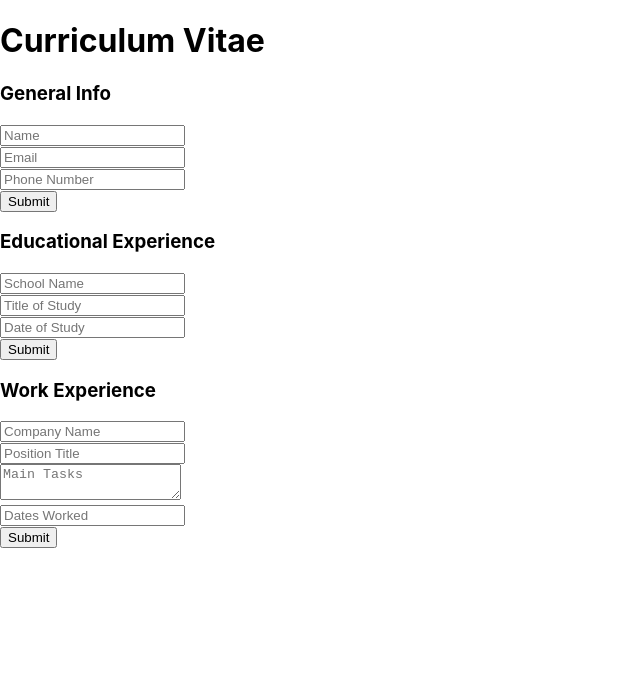
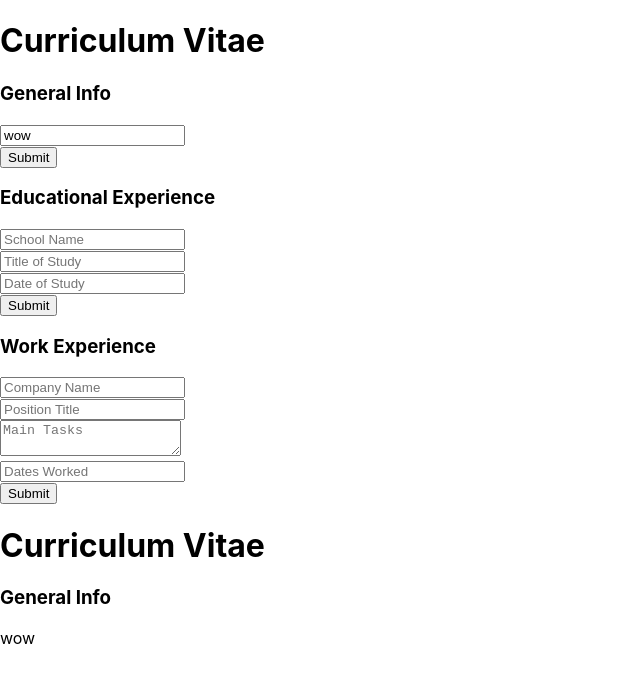
Before and after one commit to mishtickle/CV-Project, a React (Create React App) app: page / in a window 1280 px wide. Shown: the top 682 px of the page, without its empty margins (0-640 px from the left). Built offline with nearby package versions, Linux system fonts and the light colour scheme; the HTML template or start-up script is replaced by a standard one.

Commit message:
State updates to parent from child in one component

```diff
--- a/src/components/GeneralInfo.js
+++ b/src/components/GeneralInfo.js
@@ -3,11 +3,12 @@ import React from 'react';
 class GeneralInfo extends React.Component {
     constructor(props){
         super(props);
-        this.onChange =this.onChange.bind(this);
+        // this.onChange =this.onChange.bind(this);
+        this.handleNameChange = this.handleNameChange.bind(this);
     }
 
-    onChange(event) {
-        this.setState({[event.target.name]: event.target.value})
+    handleNameChange(event) {
+        this.props.onNameChange(event.target.value);
     }
 
     handleClick(e) {
@@ -16,16 +17,17 @@ class GeneralInfo extends React.Component {
     }
 
     render() {
-        const { name, email, phone } = this.props;
+        const { userName, userEmail, userPhone } = this.props;
+        console.log(userName)
         return(
             <>
                 <form label="General Info" preventDefault>
-                    <input type = "text" placeholder="Name" name="name" value={name} onChange={this.onChange} />
+                    <input type = "text" placeholder="Name" name="userName" value={userName} onChange={this.handleNameChange} />
                     <br/>
-                    <input type = "text" placeholder="Email" name="email" value={email} onChange={this.onChange} />
+                    {/* <input type = "text" placeholder="Email" name="userEmail" value={userEmail} onChange={this.onChange} />
                     <br/>
-                    <input type="text" placeholder="Phone Number" name="phone" value={phone} onChange={this.onChange} />
-                    <br/>
+                    <input type="text" placeholder="Phone Number" name="userPhone" value={userPhone} onChange={this.onChange} />
+                    <br/> */}
                     <button onClick={ (e) => this.handleClick(e)}>Submit</button>
                 </form>
 
--- a/src/components/PageDisplay.js
+++ b/src/components/PageDisplay.js
@@ -4,17 +4,25 @@ import EducationalExperience from './EducationalExperience';
 import WorkExperience from './WorkExperience';
 
 class PageDisplay extends React.Component {
-    state = {
+    constructor(props) {
+        super(props);
+        this.handleNameChange = this.handleNameChange.bind(this);
+        this.state = {
             companyName: '',
             positionTitle: '',
             mainTasks: '',
             datesWorked: '',
-        name: '',
+            name: 'wow',
             email: '',
             phone: '',
             schoolName: '',
             titleOfStudy: '',
             dateOfStudy: ''
+        }
+    }
+
+    handleNameChange(userName){
+        this.setState({name: userName});
     }
 
     render() {
@@ -23,11 +31,16 @@ class PageDisplay extends React.Component {
             <div>
                 <h1>Curriculum Vitae</h1>
                 <h3>General Info</h3>
-                <GeneralInfo/>
+                <GeneralInfo userName={name} userEmail={email} userPhone={phone} onNameChange={this.handleNameChange}/>
                 <h3>Educational Experience</h3>
                 <EducationalExperience/>
                 <h3>Work Experience</h3>
                 <WorkExperience/>
+                <h1>Curriculum Vitae</h1>
+                <h3>General Info</h3>
+                <p>{this.state.name}</p>
+                <p>{this.state.email}</p>
+                <p>{this.state.phone}</p>
             </div>
         )
     }
```
Lines whose indentation alone changed are shown as unchanged.
